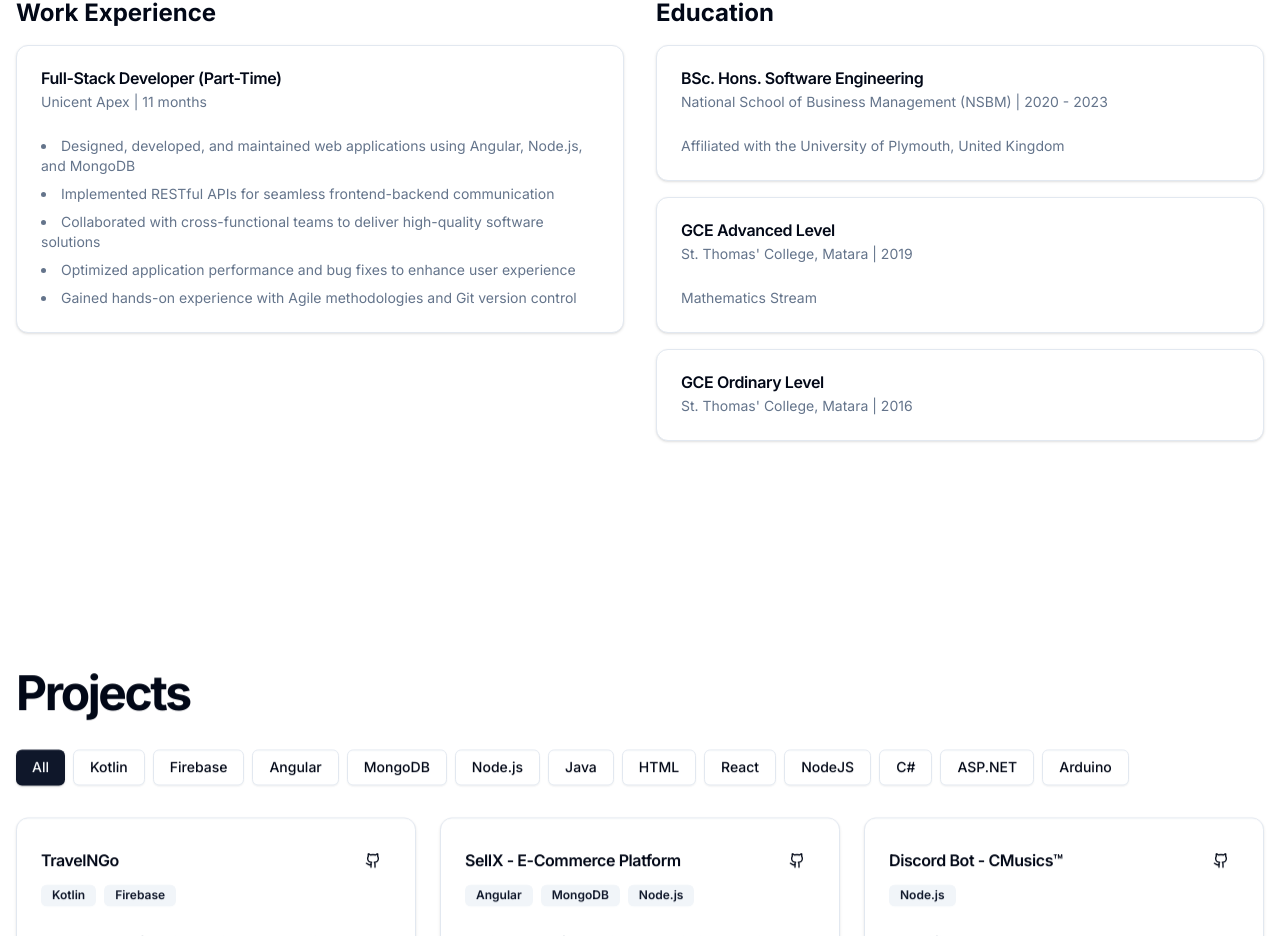
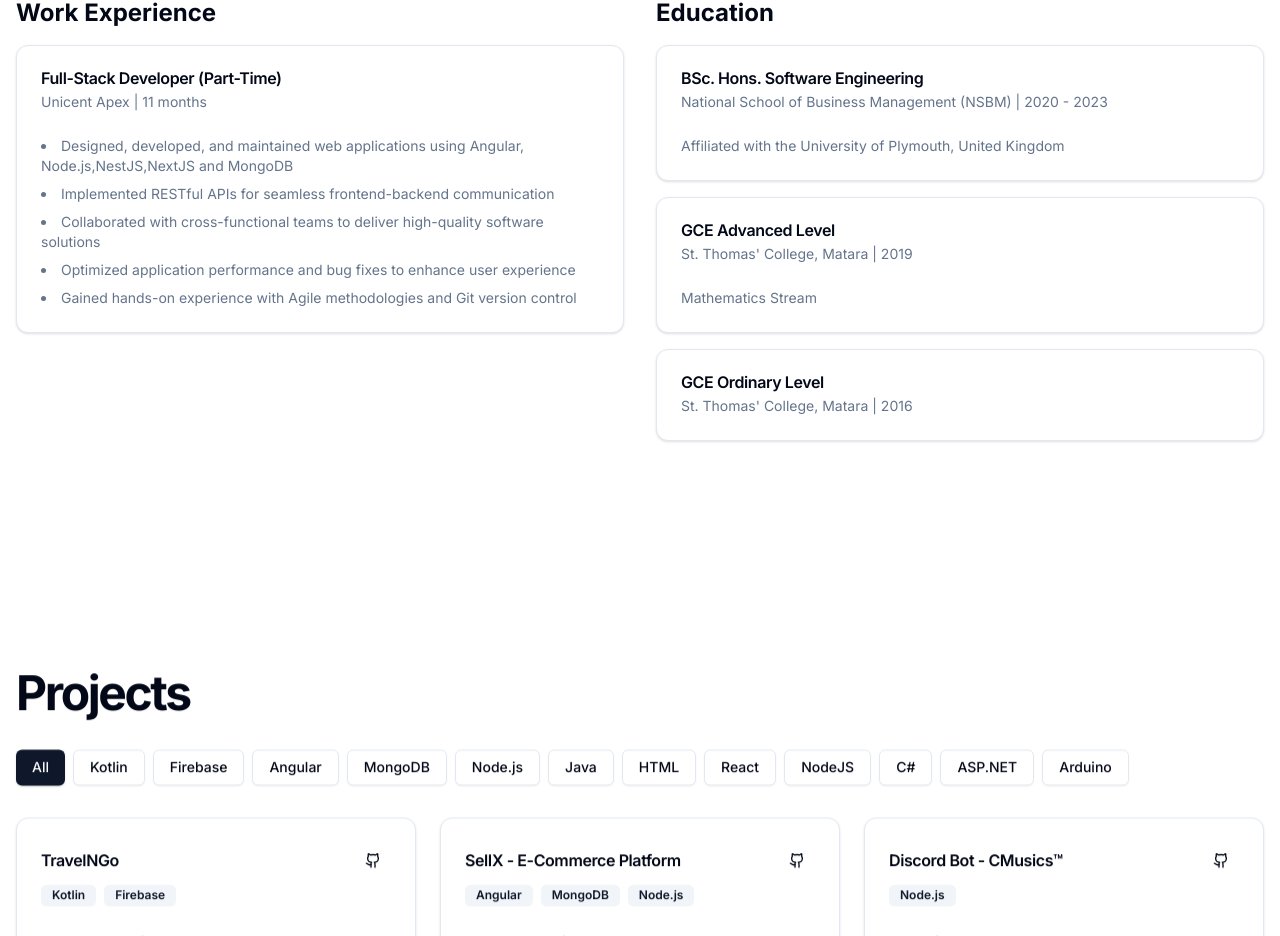
Before and after one commit to Chamidu-Maduwantha/portfolio, a Next.js app: page / in a window 1280 px wide. Shown: the part 1969-2905 px from the top of the page. Built offline with nearby package versions, Linux system fonts and the light colour scheme.

Commit message:
new updated

```diff
--- a/components/experience.tsx
+++ b/components/experience.tsx
@@ -6,7 +6,7 @@ const EXPERIENCE = [
     company: "Unicent Apex",
     period: "11 months",
     responsibilities: [
-      "Designed, developed, and maintained web applications using Angular, Node.js, and MongoDB",
+      "Designed, developed, and maintained web applications using Angular, Node.js,NestJS,NextJS and MongoDB",
       "Implemented RESTful APIs for seamless frontend-backend communication",
       "Collaborated with cross-functional teams to deliver high-quality software solutions",
       "Optimized application performance and bug fixes to enhance user experience",
```
Also changed, not shown: 3 other files (tests, documents, lock files or other folders).
